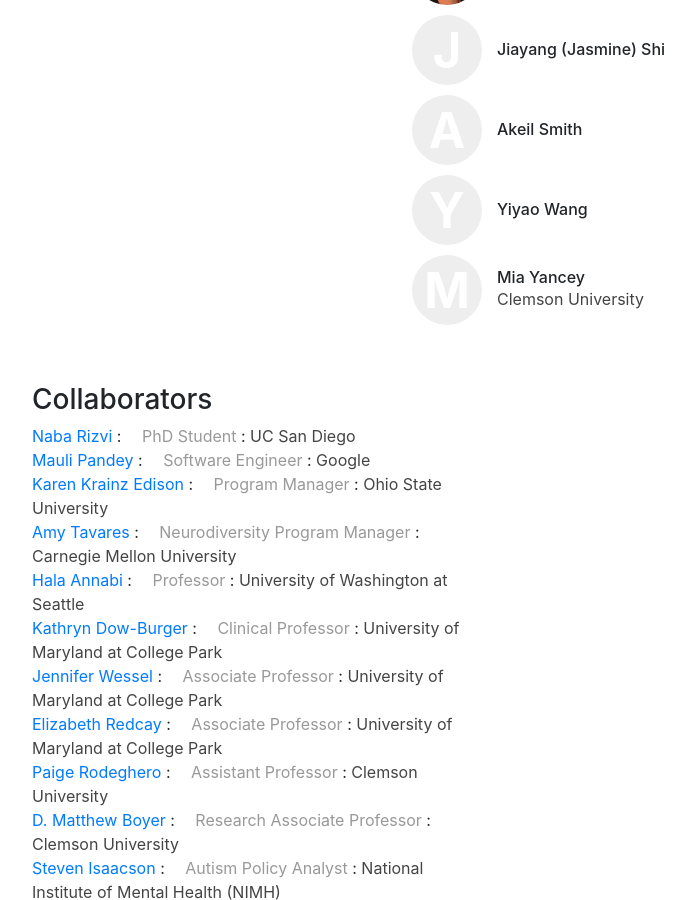
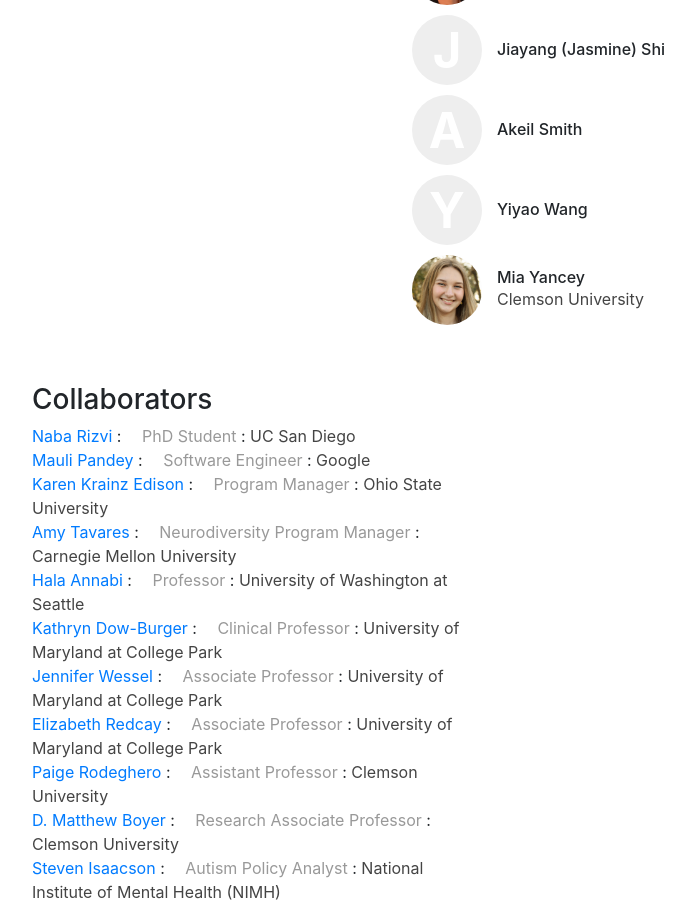
Before and after one commit to cmu-variability/cmu-variability.github.io, a Jekyll site: the page built from people.html, in a window 1280 px wide and 900 px high, scrolled down 2070 px. Shown: the whole window, without its empty margins (53-748 px from the left). Built offline with Jekyll 4.4.1, drawn with Linux system fonts in a browser that asks for light colours.

Commit message:
Added Mia's picture.

```diff
--- a/_data/people.yml
+++ b/_data/people.yml
@@ -344,6 +344,7 @@ ugrad-mia-yancey:
     display_name: Mia Yancey
     role: ugrad
     org: Clemson University
+    image: /img/people/mia-yancey.png
 
 collaborator-naba-rizvi:
     display_name: "Naba Rizvi"
```
Also changed, not shown: img/people/mia-yancey.png (added).
